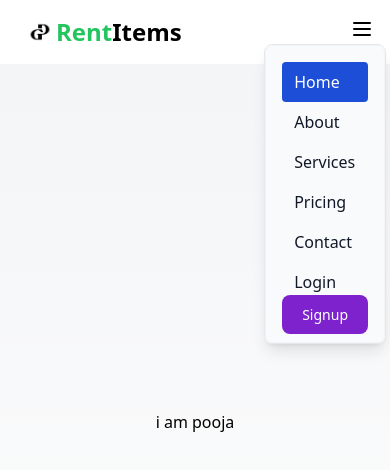
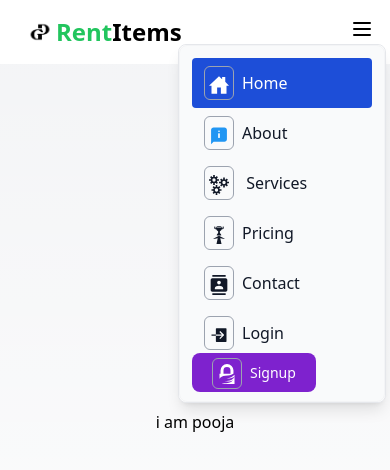
Before and after one commit to pooja-yadav-py/rent-frontend, a Next.js app: page / in a window 390 px wide. Both pictures are taken after a click on the button 362 px from the left and 29 px from the top of the page. Shown: the top 470 px of the page. Built offline with nearby package versions, Linux system fonts and the light colour scheme.

Commit message:
added icons in dropdown

```diff
--- a/src/app/components/Navbar.js
+++ b/src/app/components/Navbar.js
@@ -1,16 +1,15 @@
-"use client";
-import React from "react";
-import Link from "next/link";
-import { useState } from "react";
-import Menu from "./menu";
+'use client'
+import React from 'react'
+import Link from 'next/link'
+import { useState } from 'react'
+import Menu from './menu'
 
 export const Navbar = () => {
-  const [isDropdownOpen, setIsDropdownOpen] = useState(false);
+  const [isDropdownOpen, setIsDropdownOpen] = useState(false)
 
   const toggleDropdown = () => {
-    setIsDropdownOpen(!isDropdownOpen);
-  };
-
+    setIsDropdownOpen(!isDropdownOpen)
+  }
   return (
     <>
       {/* Navbar */}
@@ -58,14 +57,14 @@ export const Navbar = () => {
 
       {/* Dropdown menu */}
       <div
-        className={`nav-links md:hidden w-25 absolute top-9 right-1 mt-2 bg-white border border-gray-200 rounded-lg shadow-lg dark:bg-gray-800 dark:border-gray-700 dark:shadow-dark ${
-          isDropdownOpen ? "block" : "hidden"
+        className={`nav-links md:hidden absolute top-9 right-1 mt-2 bg-white border border-gray-200 rounded-lg shadow-lg dark:bg-gray-800 dark:border-gray-700 dark:shadow-dark ${
+          isDropdownOpen ? 'block' : 'hidden'
         } `}
         id="dropdown-menu"
-        style={{ zIndex: 50 }}
+        style={{ zIndex: 50, width: '13rem' }}
       >
-        <Menu />
+        <Menu icon={true} setIsDropdownOpen={setIsDropdownOpen} />
       </div>
     </>
-  );
-};
+  )
+}
--- a/src/app/components/menu.js
+++ b/src/app/components/menu.js
@@ -1,30 +1,131 @@
 import React from 'react'
-import Link from "next/link";
+import Link from 'next/link'
+import { IoHomeSharp } from 'react-icons/io5'
+import { FcAbout } from 'react-icons/fc'
+import { GrServices } from 'react-icons/gr'
+import { MdContacts } from 'react-icons/md'
+import { GiTargetPrize } from 'react-icons/gi'
+import { IoLogInSharp } from 'react-icons/io5'
+import { SiGnuprivacyguard } from 'react-icons/si'
 
-const Menu = () => {
+const Menu = (props) => {
+  const handleMenu = () => {
+    props.setIsDropdownOpen(false)
+  }
+
   return (
     <div>
-        <ul className="font-medium flex flex-col p-4 md:p-0  border border-gray-100 rounded-lg bg-gray-50 md:flex-row md:space-x-8 rtl:space-x-reverse md:mt-0 md:border-0 md:bg-white dark:bg-gray-800 md:dark:bg-gray-900 dark:border-gray-700">
+      <ul className="font-medium flex flex-col p-3 md:p-0  border border-gray-100 rounded-lg bg-gray-50 md:flex-row md:space-x-8 rtl:space-x-reverse md:mt-0 md:border-0 md:bg-white dark:bg-gray-800 md:dark:bg-gray-900 dark:border-gray-700">
         <li>
-                  <Link href="#" className="nav-link block py-2 px-3 text-white bg-blue-700 rounded md:bg-transparent md:text-blue-700 md:p-0 dark:text-white md:dark:text-blue-500" aria-current="page">Home</Link>
+          <Link
+            href="#"
+            className="nav-link block py-2 px-3 text-white bg-blue-700 rounded md:bg-transparent md:text-blue-700 md:p-0 dark:text-white md:dark:text-blue-500"
+            aria-current="page"
+            onClick={handleMenu}
+          >
+            {props.icon && (
+              <span className="inline-block mr-2 border border-gray-400 rounded-md p-1">
+                <IoHomeSharp className="inline-block text-xl" />
+              </span>
+            )}
+            <span className="inline-block">{props.icon ? 'Home' : 'Home'}</span>
+          </Link>
         </li>
         <li>
-                  <Link href="#" className="nav-link block py-2 px-3 text-gray-900 rounded hover:bg-gray-100 md:hover:bg-transparent md:border-0 md:hover:text-blue-700 md:p-0 dark:text-white md:dark:hover:text-blue-500 dark:hover:bg-gray-700 dark:hover:text-white md:dark:hover:bg-transparent">About</Link>
+          <Link
+            href="#"
+            className="nav-link block py-2 px-3 text-gray-900 rounded hover:bg-gray-100 md:hover:bg-transparent md:border-0 md:hover:text-blue-700 md:p-0 dark:text-white md:dark:hover:text-blue-500 dark:hover:bg-gray-700 dark:hover:text-white md:dark:hover:bg-transparent"
+            onClick={handleMenu}
+          >
+            {props.icon && (
+              <span className="inline-block mr-2 border border-gray-400 rounded-md p-1">
+                <FcAbout className="inline-block text-xl" />
+              </span>
+            )}
+            <span className="inline-block">
+              {props.icon ? 'About' : 'About'}
+            </span>
+          </Link>
         </li>
         <li>
-                  <Link href="#" className="nav-link block py-2 px-3 text-gray-900 rounded hover:bg-gray-100 md:hover:bg-transparent md:border-0 md:hover:text-blue-700 md:p-0 dark:text-white md:dark:hover:text-blue-500 dark:hover:bg-gray-700 dark:hover:text-white md:dark:hover:bg-transparent">Services</Link>
+          <Link
+            href="#"
+            className="nav-link block py-2 px-3 text-gray-900 rounded hover:bg-gray-100 md:hover:bg-transparent md:border-0 md:hover:text-blue-700 md:p-0 dark:text-white md:dark:hover:text-blue-500 dark:hover:bg-gray-700 dark:hover:text-white md:dark:hover:bg-transparent"
+            onClick={handleMenu}
+          >
+            {props.icon && (
+              <span className="inline-block mr-2 border border-gray-400 rounded-md p-1">
+                <GrServices className="inline-block text-xl" />
+              </span>
+            )}{' '}
+            <span className="inline-block">
+              {props.icon ? 'Services' : 'Services'}
+            </span>
+          </Link>
         </li>
         <li>
-                  <Link href="#" className="nav-link block py-2 px-3 text-gray-900 rounded hover:bg-gray-100 md:hover:bg-transparent md:border-0 md:hover:text-blue-700 md:p-0 dark:text-white md:dark:hover:text-blue-500 dark:hover:bg-gray-700 dark:hover:text-white md:dark:hover:bg-transparent">Pricing</Link>
+          <Link
+            href="#"
+            className="nav-link block py-2 px-3 text-gray-900 rounded hover:bg-gray-100 md:hover:bg-transparent md:border-0 md:hover:text-blue-700 md:p-0 dark:text-white md:dark:hover:text-blue-500 dark:hover:bg-gray-700 dark:hover:text-white md:dark:hover:bg-transparent"
+            onClick={handleMenu}
+          >
+            {props.icon && (
+              <span className="inline-block mr-2 border border-gray-400 rounded-md p-1">
+                <GiTargetPrize className="inline-block text-xl" />
+              </span>
+            )}
+            <span className="inline-block">
+              {props.icon ? 'Pricing' : 'Pricing'}
+            </span>
+          </Link>
         </li>
         <li>
-                  <Link href="#" className="nav-link block py-2 px-3 text-gray-900 rounded hover:bg-gray-100 md:hover:bg-transparent md:border-0 md:hover:text-blue-700 md:p-0 dark:text-white md:dark:hover:text-blue-500 dark:hover:bg-gray-700 dark:hover:text-white md:dark:hover:bg-transparent">Contact</Link>
+          <Link
+            href="#"
+            className="nav-link block py-2 px-3 text-gray-900 rounded hover:bg-gray-100 md:hover:bg-transparent md:border-0 md:hover:text-blue-700 md:p-0 dark:text-white md:dark:hover:text-blue-500 dark:hover:bg-gray-700 dark:hover:text-white md:dark:hover:bg-transparent"
+            onClick={handleMenu}
+          >
+            {props.icon && (
+              <span className="inline-block mr-2 border border-gray-400 rounded-md p-1">
+                <MdContacts className="inline-block text-xl" />
+              </span>
+            )}
+            <span className="inline-block">
+              {props.icon ? 'Contact' : 'Contact'}
+            </span>
+          </Link>
         </li>
         <li>
-                  <Link href="/login" className="nav-link block py-2 px-3 text-gray-900 rounded hover:bg-gray-100 md:hover:bg-transparent md:border-0 md:hover:text-blue-700 md:p-0 dark:text-white md:dark:hover:text-blue-500 dark:hover:bg-gray-700 dark:hover:text-white md:dark:hover:bg-transparent">Login</Link>
+          <Link
+            href="/login"
+            className="nav-link block py-2 px-3 text-gray-900 rounded hover:bg-gray-100 md:hover:bg-transparent md:border-0 md:hover:text-blue-700 md:p-0 dark:text-white md:dark:hover:text-blue-500 dark:hover:bg-gray-700 dark:hover:text-white md:dark:hover:bg-transparent"
+            onClick={handleMenu}
+          >
+            {props.icon && (
+              <span className="inline-block mr-2 border border-gray-400 rounded-md p-1">
+                <IoLogInSharp className="inline-block text-xl" />
+              </span>
+            )}
+            <span className="inline-block">
+              {props.icon ? 'Login' : 'Login'}
+            </span>
+          </Link>
         </li>
         <li>
-                  <Link href="/signup" className="nav-link focus:outline-none text-white bg-purple-700 hover:bg-purple-800 focus:ring-4 focus:ring-purple-300 font-medium rounded-lg text-sm px-5 py-2.5 mb-2 dark:bg-purple-600 dark:hover:bg-purple-700 dark:focus:ring-purple-900">Signup</Link>
+          <Link
+            href="/signup"
+            className="nav-link focus:outline-none text-white bg-purple-700 hover:bg-purple-800 focus:ring-4 focus:ring-purple-300 font-medium rounded-lg text-sm px-5 py-2.5 mb-2 dark:bg-purple-600 dark:hover:bg-purple-700 dark:focus:ring-purple-900"
+            onClick={handleMenu}
+          >
+            {props.icon && (
+              <span className="inline-block mr-2 border border-gray-400 rounded-md p-1">
+                <SiGnuprivacyguard className="inline-block text-xl" />
+              </span>
+            )}
+            <span className="inline-block">
+              {props.icon ? 'Signup' : 'Signup'}
+            </span>
+          </Link>
         </li>
       </ul>
     </div>
```
Lines whose indentation alone changed are shown as unchanged.
